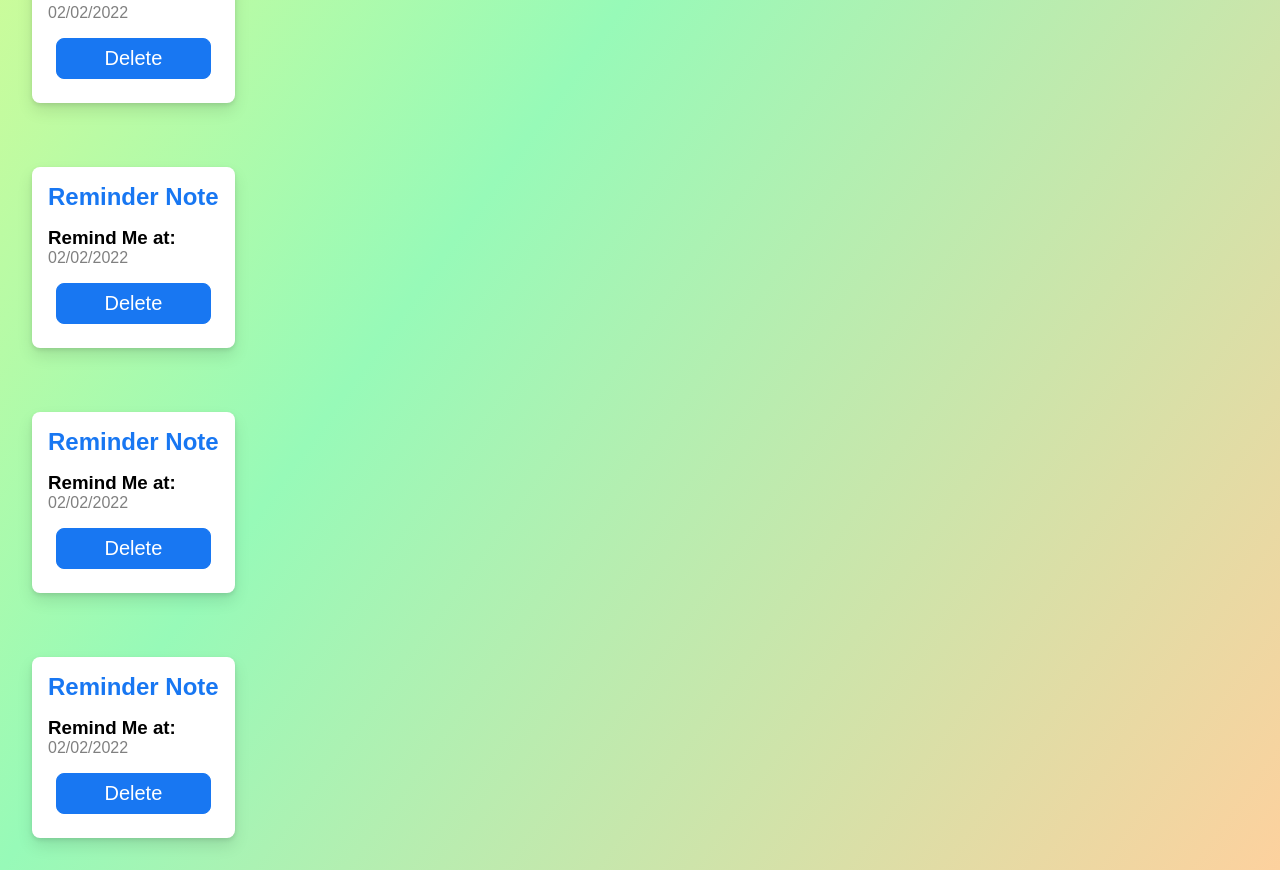
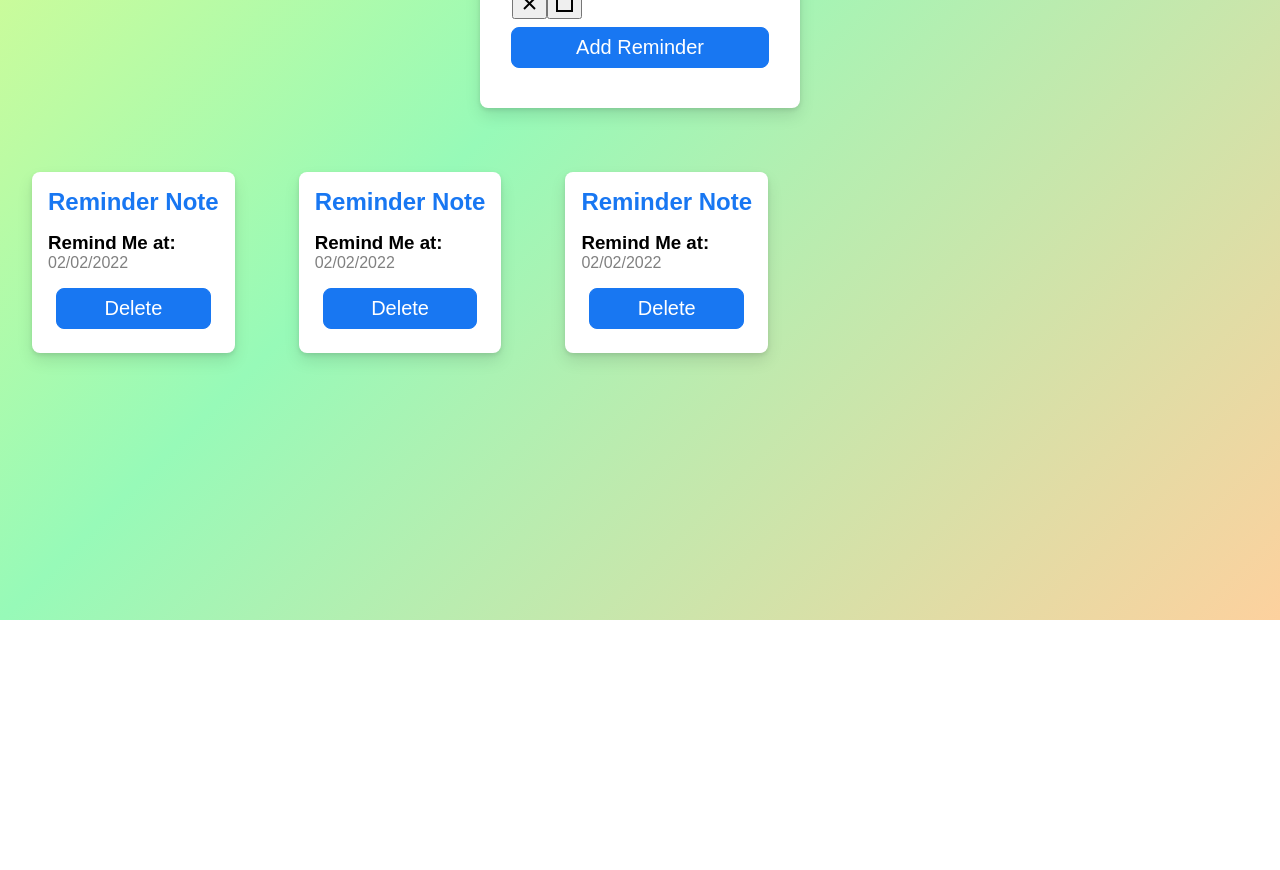
Before and after one commit to SohanR/remindme, a React (Create React App) app in the folder client/: page / in a window 1280 px wide. Shown: the part 420-1290 px from the top of the page. After the commit the page ends 1040 px from the top, so only its background shows below. Built offline with nearby package versions, Linux system fonts and the light colour scheme.

Commit message:
placing reminder card

```diff
--- a/client/src/App.js
+++ b/client/src/App.js
@@ -44,27 +44,14 @@ function App() {
               <p>02/02/2022</p>
               <div className="button">Delete</div>
             </div>
-          </div>
 
-          <div className="homepage_body">
             <div className="reminder_card">
               <h2>Reminder Note</h2>
               <h3>Remind Me at:</h3>
               <p>02/02/2022</p>
               <div className="button">Delete</div>
             </div>
-          </div>
 
-          <div className="homepage_body">
-            <div className="reminder_card">
-              <h2>Reminder Note</h2>
-              <h3>Remind Me at:</h3>
-              <p>02/02/2022</p>
-              <div className="button">Delete</div>
-            </div>
-          </div>
-
-          <div className="homepage_body">
             <div className="reminder_card">
               <h2>Reminder Note</h2>
               <h3>Remind Me at:</h3>
```
